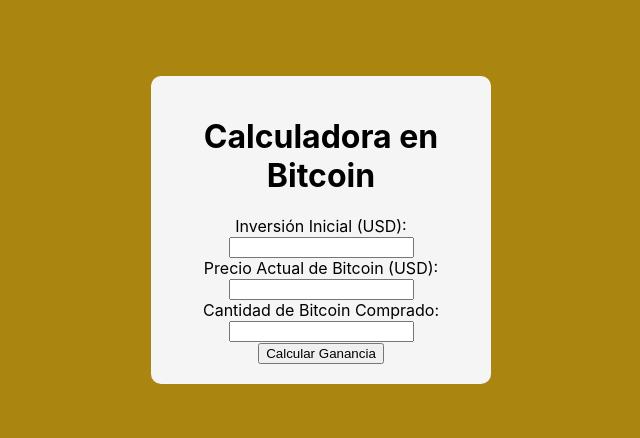
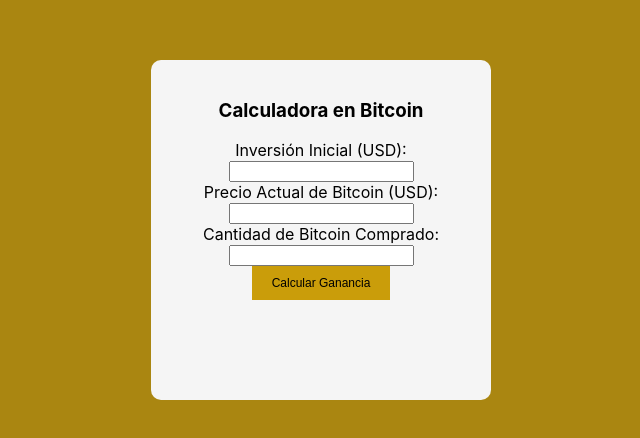
Before and after one commit to Moncayo1329/BitcoinCalculator, a React (Create React App) app: page / in a window 1280 px wide. Shown: the part 170-608 px from the top of the page, without its empty margins (319-959 px from the left). Built offline with nearby package versions, Linux system fonts and the light colour scheme.

Commit message:
fixing price with decimals

```diff
--- a/src/App.css
+++ b/src/App.css
@@ -20,5 +20,26 @@
   padding: 20px;
   width: 300px;
   text-align: center;
+ height: 300px;
 
 }
+
+
+
+.btn-outline-secondary{
+
+  background-color:rgb(202, 157, 10); /* Success color */
+  color: black;
+  border: none;
+  padding: 10px 20px;
+  font-size: 12px;
+  cursor: pointer;
+  transition: background-color 0.3s ease;
+
+}
+
+
+.btn-outline-secondary:hover {
+
+  background-color: rgb(139, 109, 9); /* Darker shade of success color */
+}
--- a/src/BitcoinCalculator.js
+++ b/src/BitcoinCalculator.js
@@ -16,7 +16,7 @@
 
   return (
     <div className='container'>
-      <h1>Calculadora en Bitcoin</h1>
+      <h3>Calculadora en Bitcoin</h3>
       <div>
         <label>
           Inversión Inicial (USD):
@@ -47,7 +47,8 @@
           />
         </label>
       </div>
-      <button onClick={handleCalculate}>Calcular Ganancia</button>
+      <button type="button" className='btn-outline-secondary' onClick={handleCalculate}>Calcular Ganancia</button>
+
       {profit !== null && (
         <div>
           <h2>Ganancia: ${profit.toFixed(2)}</h2>
```
